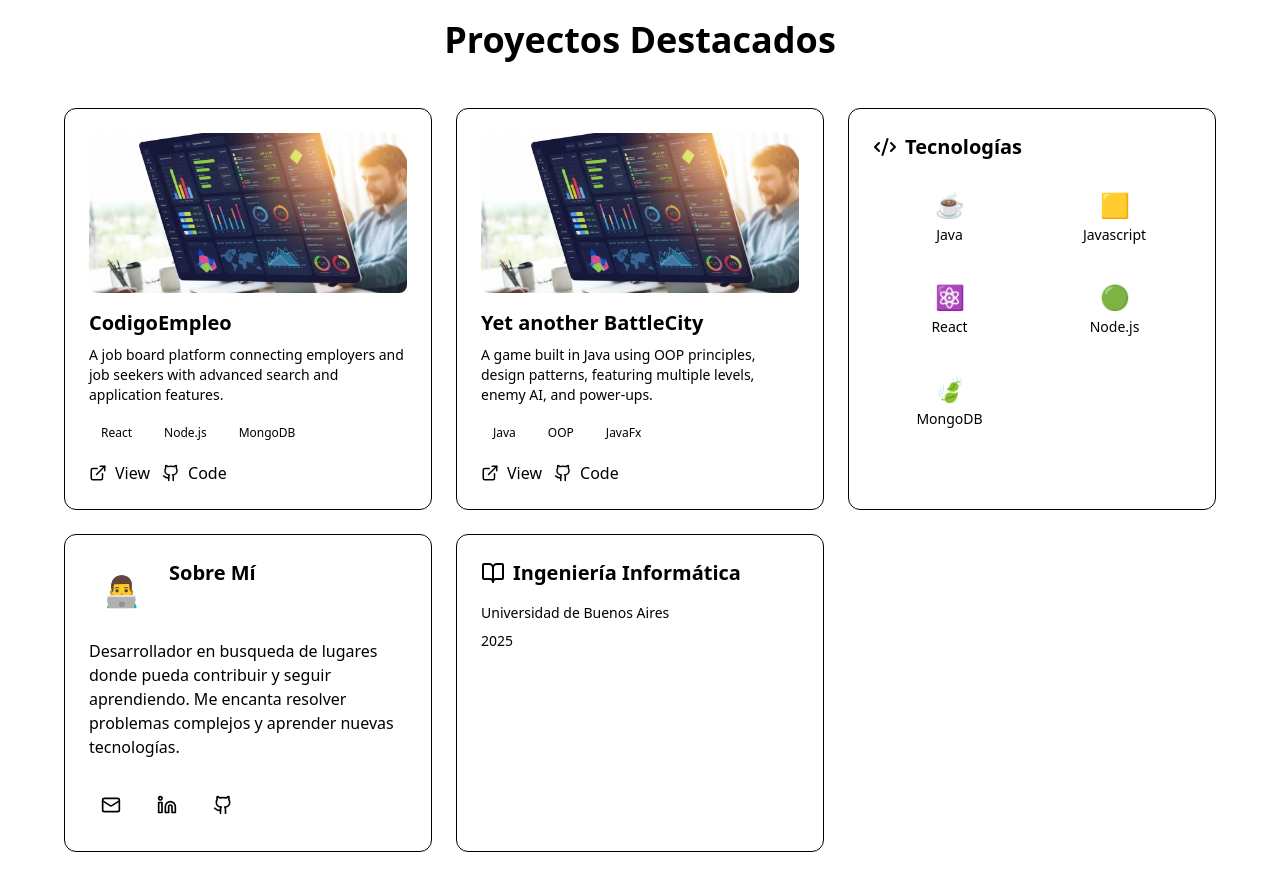
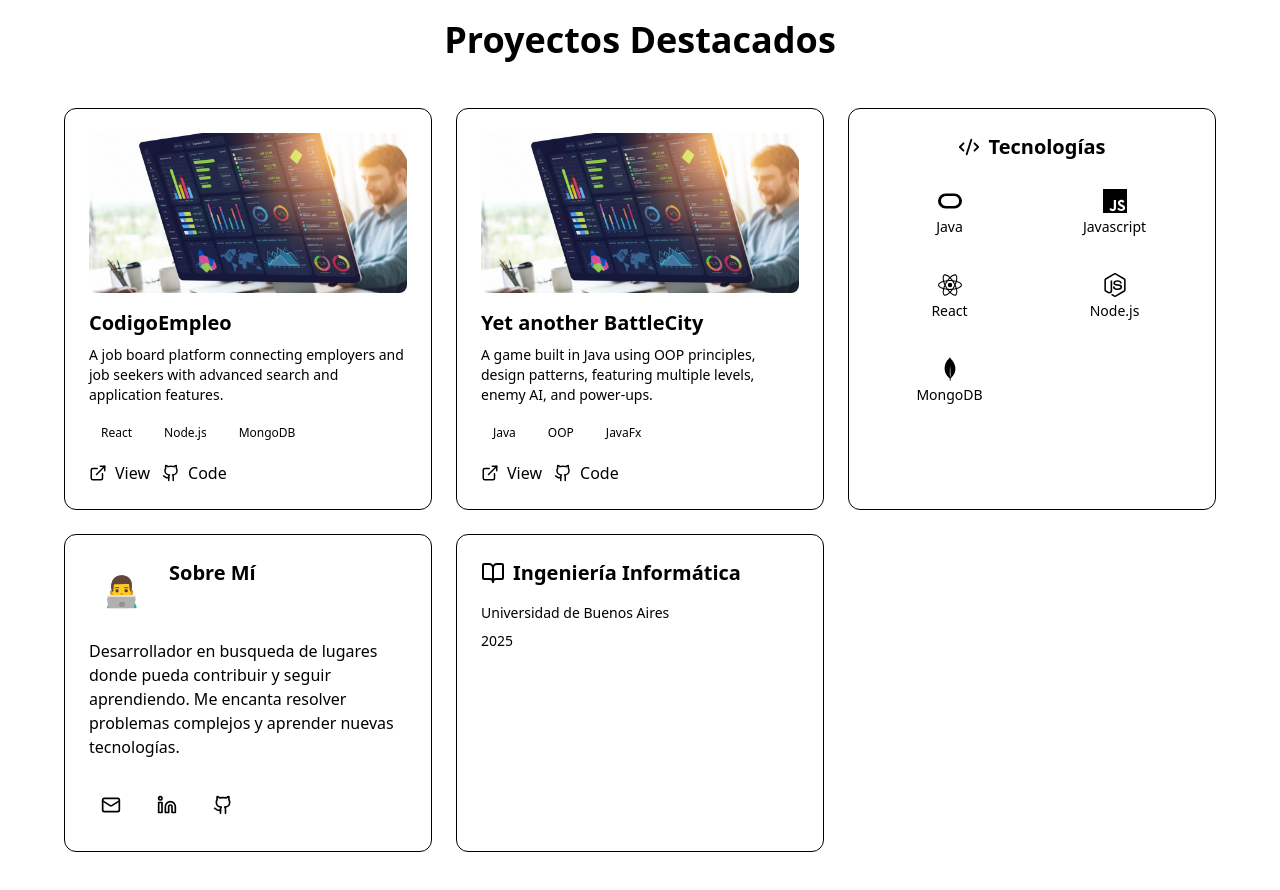
Before and after one commit to CristianAlarconDev/PortfolioV2, a React (Vite) app: page / in a window 1280 px wide. Shown: the part 860-1750 px from the top of the page. Built offline with nearby package versions, Linux system fonts and the light colour scheme.

Commit message:
se corrige header de la card, alineacion, y se cambia a usar un array de icons de lucide (java no incluido, lo resuelvo luego)

```diff
--- a/src/components/TechStackCard.jsx
+++ b/src/components/TechStackCard.jsx
@@ -1,34 +1,33 @@
 import { Code2 } from "lucide-react"
 import { useLanguage } from "../contexts/LanguageContext"
-
+import { SiJavascript, SiReact, SiNodedotjs,SiMongodb,SiOracle} from "react-icons/si";
 export default function TechStackCard() {
   const { translate } = useLanguage()
-  //cambiar los iconos por imagenes luego
-  const techStack = [
-    { name: "Java", icon: "☕" },
-    { name: "Javascript", icon: "🟨" },
-    { name: "React", icon: "⚛️" },
-    { name: "Node.js", icon: "🟢" },
-    { name: "MongoDB", icon: "🍃" }
-  ]
+  const technologiesStack = [
+    { name: "Java", icon: <SiOracle /> },
+    { name: "Javascript", icon: <SiJavascript /> },
+    { name: "React", icon: <SiReact /> },
+    { name: "Node.js", icon: <SiNodedotjs /> },
+    { name: "MongoDB", icon: <SiMongodb /> }
+  ];
 
   return (
     <div className="bg-card rounded-xl p-6 border border-border/50">
-      <div className="flex items-center gap-2 mb-4">
-        <Code2 size={24} className="text-primary" />
-        <h3 className="text-xl font-bold">{translate("techStackTitle")}</h3>
-      </div>
-      <div className="grid grid-cols-2 gap-3">
-        {techStack.map((tech) => (
-          <div
-            key={tech.name}
-            className="bg-secondary rounded-lg p-3 text-center hover:bg-secondary/80 transition-colors"
-          >
-            <div className="text-2xl mb-1">{tech.icon}</div>
+      {/* Header */}
+      <section className="flex justify-center items-center gap-2 mb-4">
+          <Code2 size={22} className="text-primary" />
+          <h3 className="text-xl font-bold">{translate("techStackTitle")}</h3>
+      </section>
+      {/* Tech Stack Grid */}
+      <section className="grid grid-cols-2 gap-3">
+        {technologiesStack.map((tech) => (
+          <div key={tech.name} className=" flex flex-col items-center justify-center rounded-lg p-3 text-center ">
+            <div className=" text-2xl mb-1">{tech.icon}
+            </div>
             <p className="text-sm font-medium">{tech.name}</p>
           </div>
         ))}
-      </div>
+      </section>
     </div>
   )
 }
```
